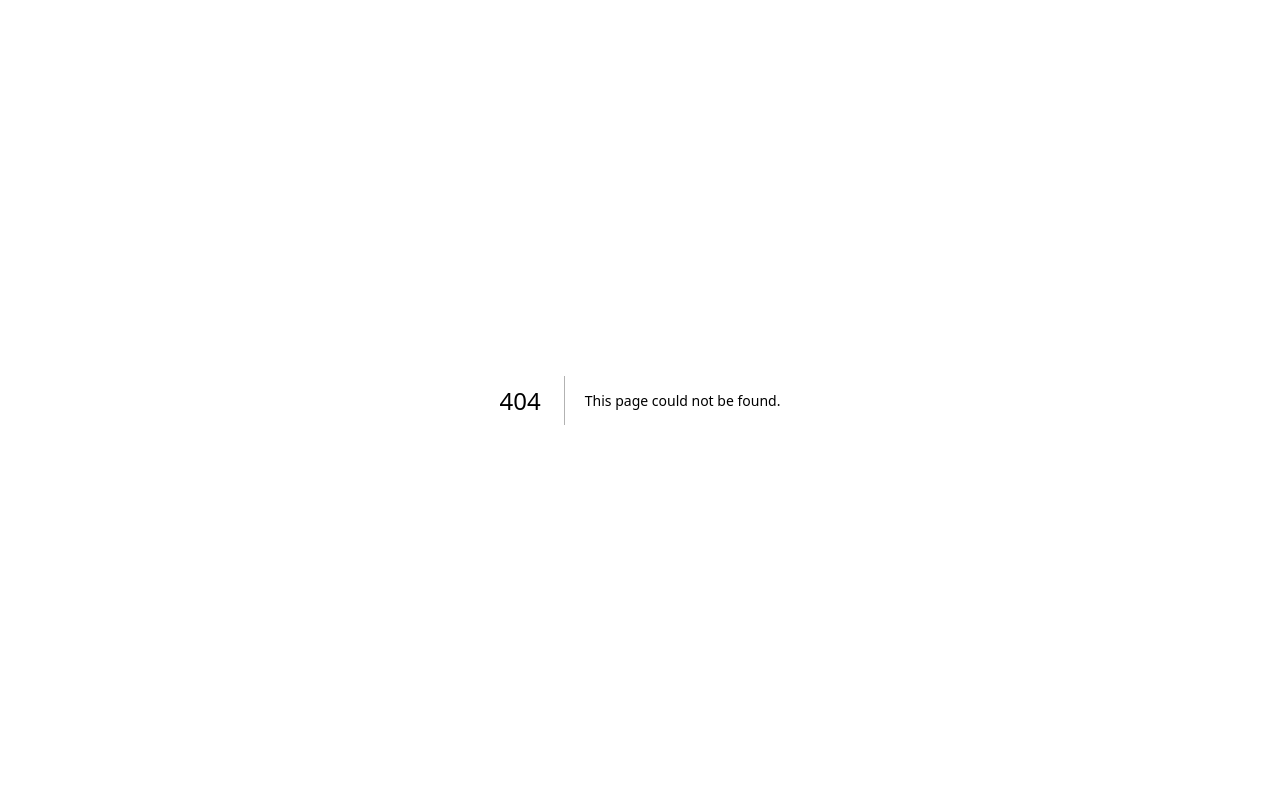
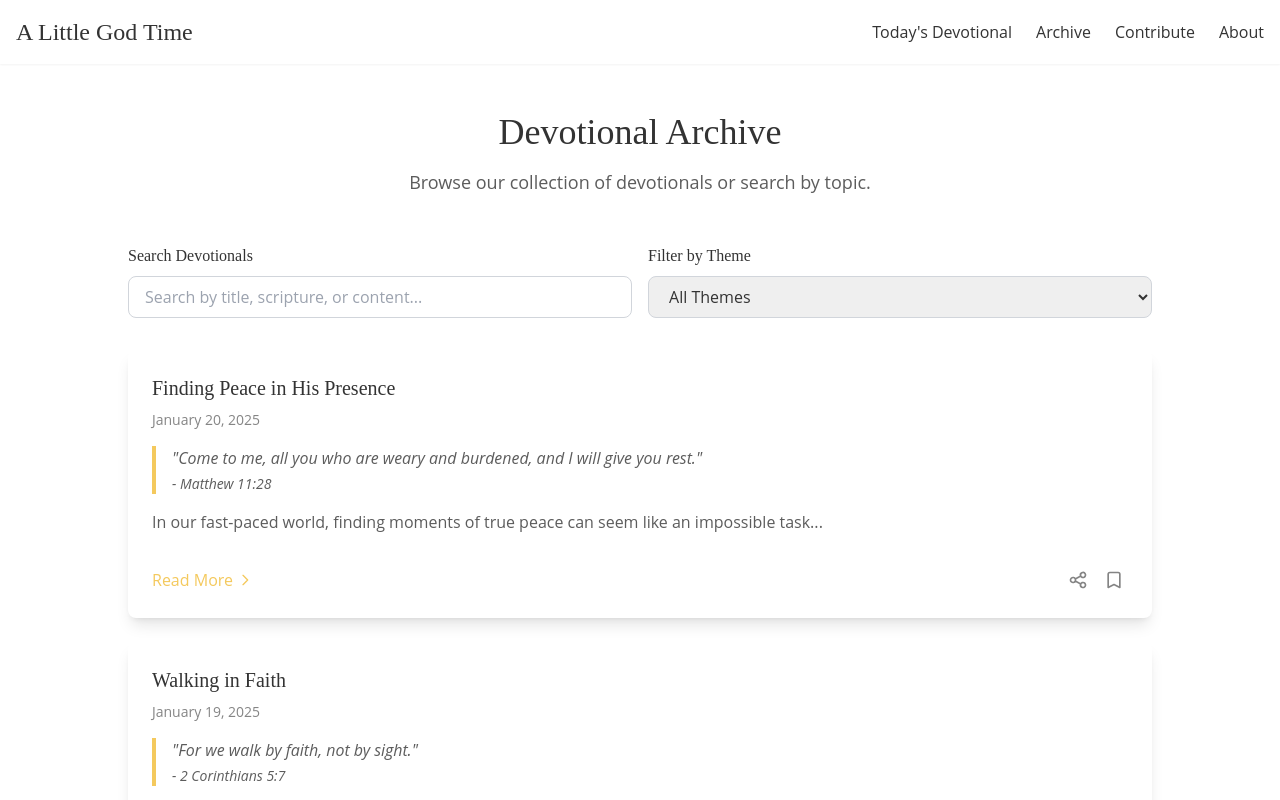
Before and after one commit to joelbyler272/a-little-god-time, a Next.js app: page /archive in a window 1280 px wide. Before the commit this address had no page. Shown: the top 800 px of the page. Built offline with nearby package versions, Linux system fonts and the light colour scheme.

Commit message:
Add archive page with search and filtering

```diff
--- /dev/null
+++ b/pages/archive/index.js
@@ -0,0 +1,130 @@
+import Head from 'next/head'
+import Layout from '../../components/Layout'
+import DevotionalCard from '../../components/DevotionalCard'
+import { useState } from 'react'
+
+export default function Archive() {
+  const [searchQuery, setSearchQuery] = useState('')
+  const [selectedTheme, setSelectedTheme] = useState('')
+
+  // Mock data - in a real app, this would come from an API or database
+  const devotionals = [
+    {
+      title: "Finding Peace in His Presence",
+      date: "January 20, 2025",
+      scripture: "Come to me, all you who are weary and burdened, and I will give you rest.",
+      reference: "Matthew 11:28",
+      excerpt: "In our fast-paced world, finding moments of true peace can seem like an impossible task...",
+      slug: "finding-peace-in-his-presence",
+      themes: ["Peace", "Rest", "God's Presence"]
+    },
+    {
+      title: "Walking in Faith",
+      date: "January 19, 2025",
+      scripture: "For we walk by faith, not by sight.",
+      reference: "2 Corinthians 5:7",
+      excerpt: "What does it mean to walk by faith? In today's world, we often want to see the whole path...",
+      slug: "walking-in-faith",
+      themes: ["Faith", "Trust", "Guidance"]
+    },
+    {
+      title: "The Power of Gratitude",
+      date: "January 18, 2025",
+      scripture: "Give thanks in all circumstances; for this is God's will for you in Christ Jesus.",
+      reference: "1 Thessalonians 5:18",
+      excerpt: "Gratitude has the power to transform our perspective and bring joy even in difficult times...",
+      slug: "power-of-gratitude",
+      themes: ["Gratitude", "Joy", "Perspective"]
+    }
+  ]
+
+  const themes = Array.from(
+    new Set(devotionals.flatMap(d => d.themes))
+  ).sort()
+
+  const filteredDevotionals = devotionals.filter(devotional => {
+    const matchesSearch = searchQuery === '' ||
+      devotional.title.toLowerCase().includes(searchQuery.toLowerCase()) ||
+      devotional.scripture.toLowerCase().includes(searchQuery.toLowerCase()) ||
+      devotional.excerpt.toLowerCase().includes(searchQuery.toLowerCase())
+
+    const matchesTheme = selectedTheme === '' ||
+      devotional.themes.includes(selectedTheme)
+
+    return matchesSearch && matchesTheme
+  })
+
+  return (
+    <Layout>
+      <Head>
+        <title>Archive - A Little God Time</title>
+        <meta name="description" content="Browse our collection of daily devotionals." />
+      </Head>
+
+      <div className="container mx-auto px-4 py-12">
+        <div className="max-w-5xl mx-auto">
+          <header className="text-center mb-12">
+            <h1 className="font-serif text-4xl text-text mb-4">
+              Devotional Archive
+            </h1>
+            <p className="text-lg text-text/80">
+              Browse our collection of devotionals or search by topic.
+            </p>
+          </header>
+
+          <div className="mb-8">
+            <div className="grid md:grid-cols-2 gap-4">
+              <div>
+                <label htmlFor="search" className="block font-serif mb-2">
+                  Search Devotionals
+                </label>
+                <input
+                  type="search"
+                  id="search"
+                  placeholder="Search by title, scripture, or content..."
+                  value={searchQuery}
+                  onChange={(e) => setSearchQuery(e.target.value)}
+                  className="w-full px-4 py-2 rounded-lg border border-gray-300 focus:border-secondary focus:ring-1 focus:ring-secondary"
+                />
+              </div>
+
+              <div>
+                <label htmlFor="theme" className="block font-serif mb-2">
+                  Filter by Theme
+                </label>
+                <select
+                  id="theme"
+                  value={selectedTheme}
+                  onChange={(e) => setSelectedTheme(e.target.value)}
+                  className="w-full px-4 py-2 rounded-lg border border-gray-300 focus:border-secondary focus:ring-1 focus:ring-secondary"
+                >
+                  <option value="">All Themes</option>
+                  {themes.map(theme => (
+                    <option key={theme} value={theme}>{theme}</option>
+                  ))}
+                </select>
+              </div>
+            </div>
+          </div>
+
+          {filteredDevotionals.length === 0 ? (
+            <div className="text-center py-12">
+              <p className="text-lg text-text/80">
+                No devotionals found matching your search criteria.
+              </p>
+            </div>
+          ) : (
+            <div className="grid gap-6">
+              {filteredDevotionals.map(devotional => (
+                <DevotionalCard
+                  key={devotional.slug}
+                  devotional={devotional}
+                />
+              ))}
+            </div>
+          )}
+        </div>
+      </div>
+    </Layout>
+  )
+}
```
